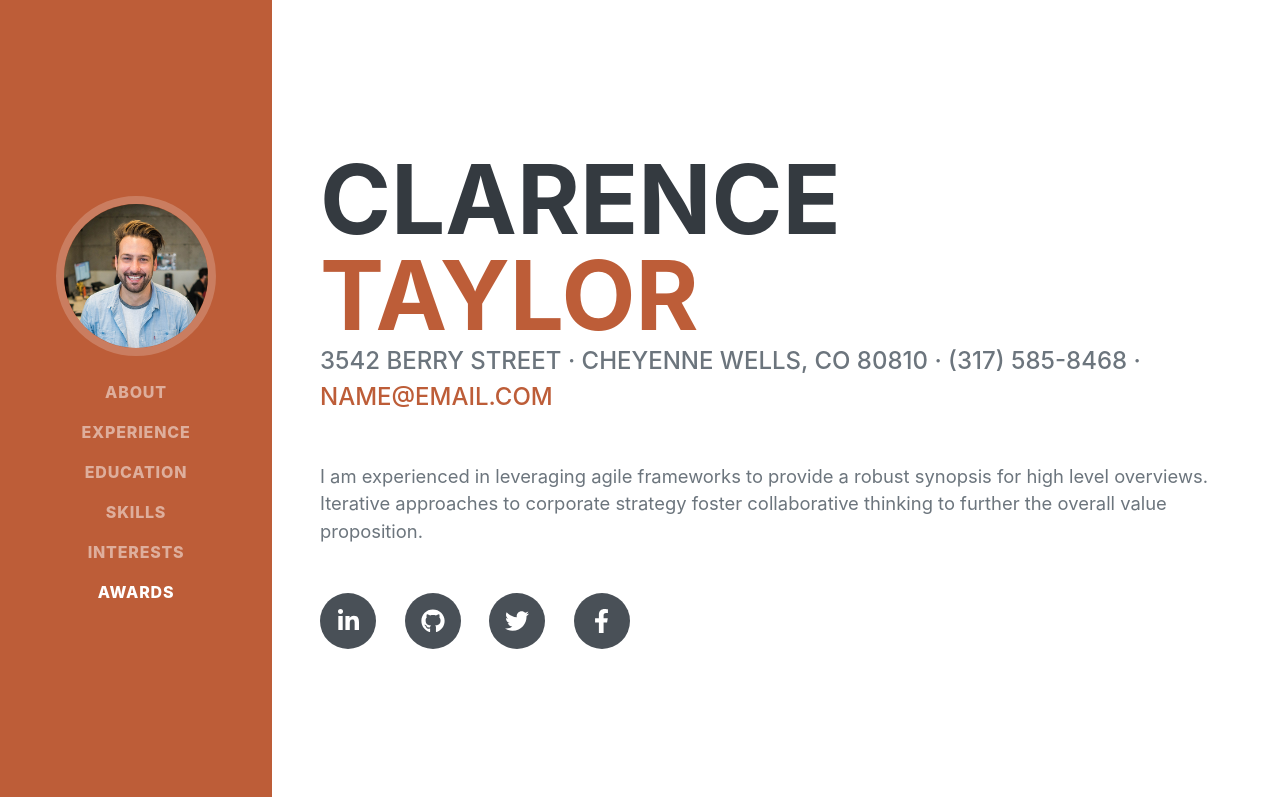
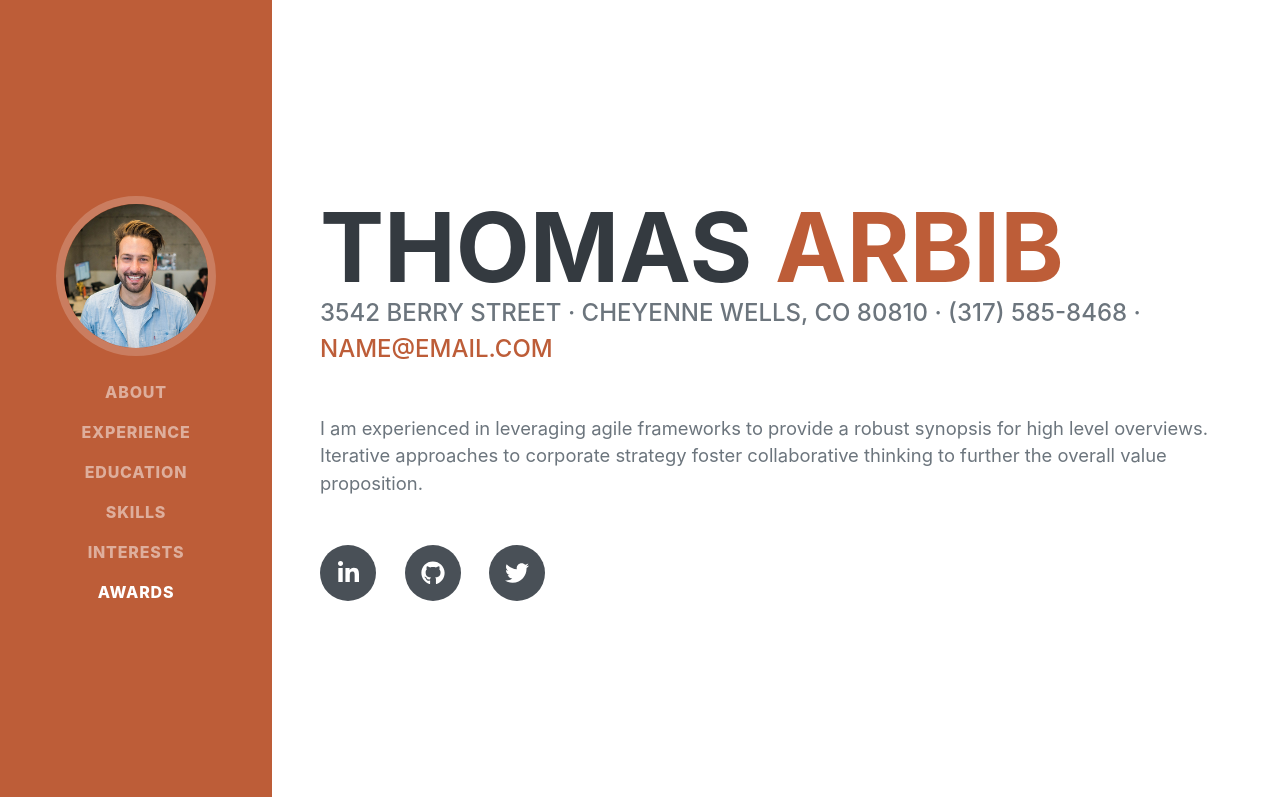
Before and after one commit to tarbib/scaling-fiesta, a plain HTML site: page index.html in a window 1280 px wide. Shown: the top 797 px of the page. Drawn offline with nearby package versions, Linux system fonts and the light colour scheme; a web font is replaced by a local one.

Commit message:
name changed

```diff
--- a/index.html
+++ b/index.html
@@ -40,8 +40,8 @@
             <section class="resume-section" id="about">
                 <div class="resume-section-content">
                     <h1 class="mb-0">
-                        Clarence
-                        <span class="text-primary">Taylor</span>
+                        Thomas
+                        <span class="text-primary">Arbib</span>
                     </h1>
                     <div class="subheading mb-5">
                         3542 Berry Street · Cheyenne Wells, CO 80810 · (317) 585-8468 ·
@@ -52,7 +52,6 @@
                         <a class="social-icon" href="#"><i class="fab fa-linkedin-in"></i></a>
                         <a class="social-icon" href="#"><i class="fab fa-github"></i></a>
                         <a class="social-icon" href="#"><i class="fab fa-twitter"></i></a>
-                        <a class="social-icon" href="#"><i class="fab fa-facebook-f"></i></a>
                     </div>
                 </div>
             </section>
```
